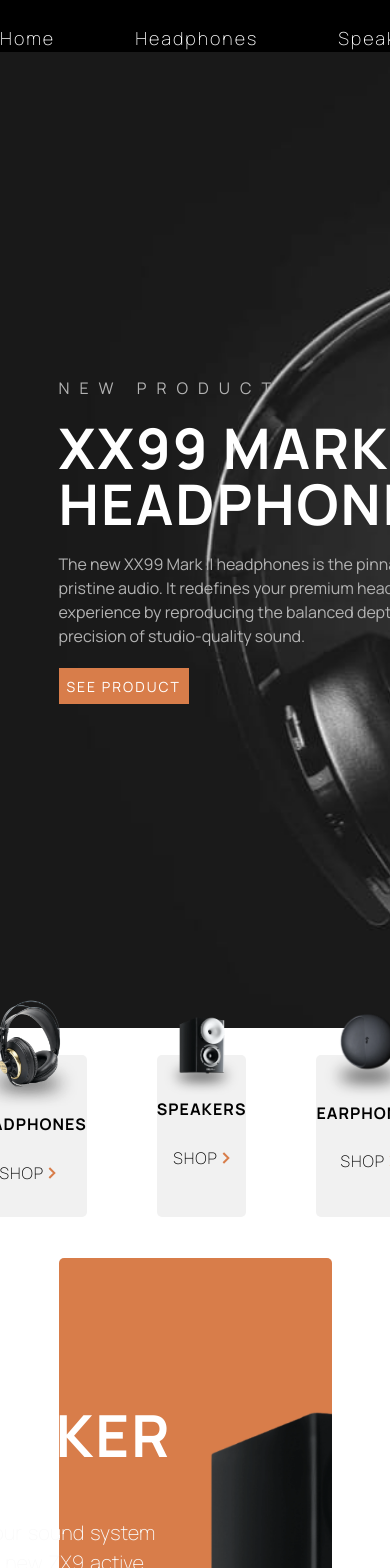
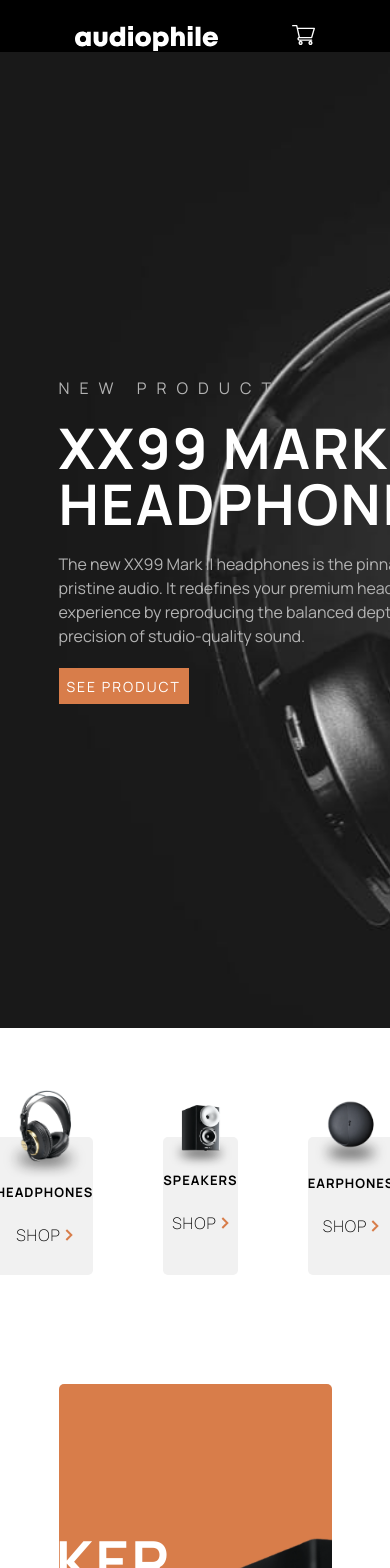
Before and after one commit to GregFJr/AcoustiShop, a Next.js app: page / in a window 390 px wide. Shown: the top 1568 px of the page. Built offline with nearby package versions, Linux system fonts and the light colour scheme.

Commit message:
added media queries to main pages to accomodate mobile screens

```diff
--- a/src/app/globals.css
+++ b/src/app/globals.css
@@ -505,18 +505,25 @@ color: var(--Burnt-Orange);
   color: var(--Burnt-Orange);
 }
 
-@media screen and  (max-width:1024px) {
+@media screen and (max-width:1044px) {
+
+  .p1, .p2, .p3 {
+    width: 100%;
+    gap: 20px;
+    flex-direction: column-reverse;
+  }
+
   .p1 img {
-    width: 1000px;
-    height: 500px;
+    width: 100%;
+    height: auto;
   }
   .p2 img {
-    width: 1000px;
-    height: 500px;
+    width: 100%;
+    height: auto;
   }
   .p3 img {
-    width: 1000px;
-    height: 500px;
+    width: 100%;
+    height: auto;
   }
 
   .product-descript {
@@ -537,11 +544,56 @@ color: var(--Burnt-Orange);
   }
 }
 
-@media screen and (max-width: 844px){
+@media screen and (max-width: 390px){
 
-  .p1  {
-    padding: 0 20px 0 20px;
-  }
+body {
+  overflow: auto;
+}
+
+.product-descript {
+  width: 100%;
+}
+
+.product-descript h1 {
+  font-size: 46px;
+}
+
+.p1, .p2, .p3 {
+  width: 100%;
+  gap: 10px;
+}
+
+.p1 img {
+  height: auto;
+}
+.p2 img {
+  height: auto;
+}
+.p3 img {
+  height: auto;
+}
+
+.navigation {
+  width: 100%;
+}
+
+.audio-script {
+  width: 100%;
+}
+
+.audio-categories {
+  margin: 40% 0 40% 0;
+  width: 100%;
+}
+
+.audio-categories h5 {
+  font-size: 13px;
+}
+
+.navigation .nav-links{
+  display: none;
+}
+
 }
 
 /*------------product-page---------------*/
@@ -753,6 +805,7 @@ text-transform: uppercase;
   background-color: var(--Just-Black);
   padding: 4% 0 5% 0;
   height: auto;
+  display: none;
 }
 
 .footer .brand {
--- a/src/app/headphones/page.tsx
+++ b/src/app/headphones/page.tsx
@@ -90,7 +90,7 @@ export default function Headphones() {
             </Link>
           </div>
             <picture>
-            {/* <source media="(max-width: 768px)" srcSet={product4.image.mobile} />  */}
+            <source media="(max-width: 844px)" srcSet={product4.image.mobile} />
             <source media="(max-width: 1024px)" srcSet={product4.image.tablet} /> {/* Image for tablet */}
             <img src={product4.image.desktop} alt={product4.name} />  {/* Fallback image */}
             </picture>
@@ -106,7 +106,11 @@ export default function Headphones() {
             <button>see product</button>
             </Link>
             </div>
-            <img src={product3.image.desktop} alt={product3.name} />
+            <picture>
+            <source media="(max-width: 844px)" srcSet={product3.image.mobile} />
+            <source media="(max-width: 1024px)" srcSet={product3.image.tablet} /> {/* Image for tablet */}
+            <img src={product3.image.desktop} alt={product3.name} />  {/* Fallback image */}
+            </picture>
           </div>
         )}
         {product2 && (
@@ -118,8 +122,12 @@ export default function Headphones() {
           <Link href={`/products/${product2.id}`}>
             <button>see product</button>
             </Link>
-          </div>
-          <img src={product2.image.desktop} alt={product2.name} />
+            </div>
+            <picture>
+            <source media="(max-width: 844px)" srcSet={product2.image.mobile} />
+            <source media="(max-width: 1044px)" srcSet={product2.image.tablet} /> {/* Image for tablet */}
+            <img src={product2.image.desktop} alt={product2.name} />  {/* Fallback image */}
+            </picture>
           </div>
         )}
 
```
